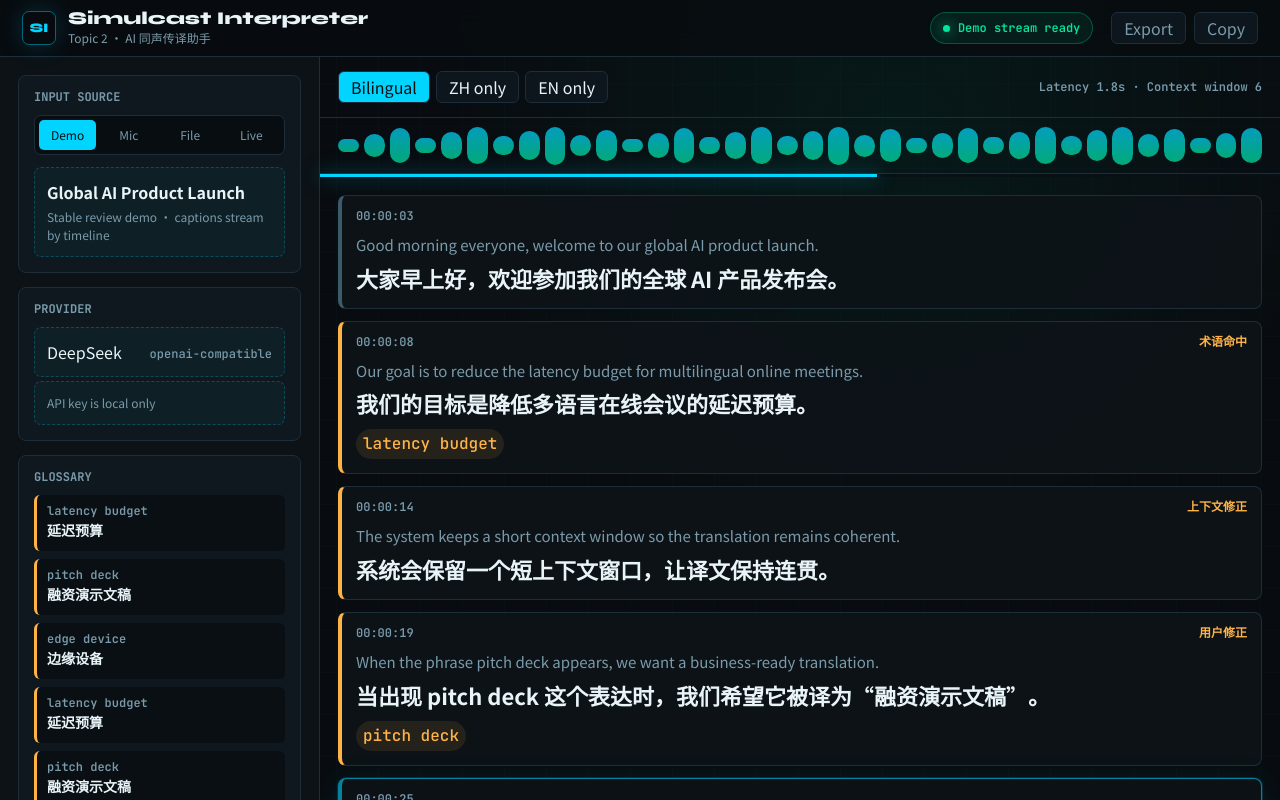
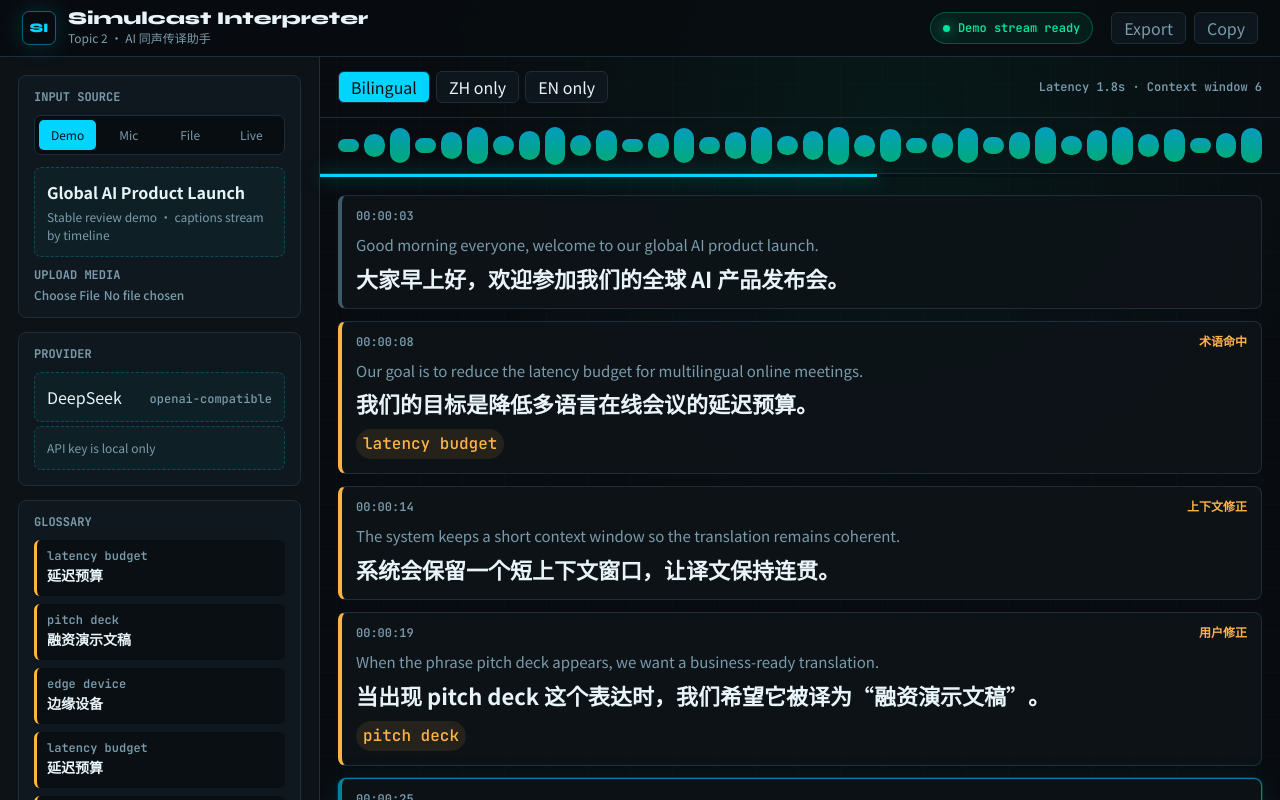
Before and after one commit to cc703/Simultaneous-Interpretation-AI, a React (Vite) app in the folder interpreter/: page / in a window 1280 px wide. Shown: the top 800 px of the page. Built offline with nearby package versions, Linux system fonts and the light colour scheme.

Commit message:
feat(file-upload): drive captions from uploaded media playback

```diff
--- a/interpreter/src/App.jsx
+++ b/interpreter/src/App.jsx
@@ -1,8 +1,9 @@
-import { useEffect, useMemo, useState } from 'react';
+import { useEffect, useMemo, useRef, useState } from 'react';
 import { mockGlossary, mockSubtitles } from './mock/subtitles.js';
 import {
   isSTTSupported,
   startDemoStream,
+  startFileDemoStream,
   startSTTSession,
   stopDemoStream,
   stopSTTSession,
@@ -20,6 +21,7 @@ export default function App() {
   const correctionCount = useStore((state) => state.correctionCount);
   const selectedSubtitleId = useStore((state) => state.selectedSubtitleId);
   const setSourceMode = useStore((state) => state.setSourceMode);
+  const setUploadedFile = useStore((state) => state.setUploadedFile);
   const addGlossaryTerm = useStore((state) => state.addGlossaryTerm);
   const selectSubtitle = useStore((state) => state.selectSubtitle);
   const updateSubtitleTranslation = useStore((state) => state.updateSubtitleTranslation);
@@ -27,6 +29,10 @@ export default function App() {
   const [draftZh, setDraftZh] = useState('');
   const [termSource, setTermSource] = useState('');
   const [termTarget, setTermTarget] = useState('');
+  const [fileUrl, setFileUrl] = useState('');
+  const [fileMeta, setFileMeta] = useState(null);
+  const [fileProgress, setFileProgress] = useState(0);
+  const audioRef = useRef(null);
   const displaySubtitles = subtitles.length > 0 ? subtitles : mockSubtitles;
   const selectedSubtitle = useMemo(() => (
     displaySubtitles.find((subtitle) => subtitle.id === selectedSubtitleId)
@@ -44,9 +50,13 @@ export default function App() {
     setDraftZh(selectedSubtitle?.zh ?? '');
   }, [selectedSubtitle?.id, selectedSubtitle?.zh]);
 
+  useEffect(() => () => {
+    if (fileUrl) URL.revokeObjectURL(fileUrl);
+  }, [fileUrl]);
+
   const handleRunClick = () => {
     if (isRunning) {
-      if (sourceMode === 'demo') {
+      if (sourceMode === 'demo' || sourceMode === 'file') {
         stopDemoStream();
         useStore.getState().stopTranslation();
       } else {
@@ -57,6 +67,11 @@ export default function App() {
 
     if (sourceMode === 'mic') {
       startSTTSession();
+      return;
+    }
+
+    if (sourceMode === 'file') {
+      startFileDemoStream(audioRef.current);
       return;
     }
 
@@ -90,6 +105,36 @@ export default function App() {
 
   const handleCopy = async () => {
     await copyBilingual(displaySubtitles);
+  };
+
+  const handleFileChange = (event) => {
+    const file = event.target.files?.[0];
+    if (!file) return;
+
+    if (fileUrl) URL.revokeObjectURL(fileUrl);
+    const nextUrl = URL.createObjectURL(file);
+    setUploadedFile(file);
+    setFileUrl(nextUrl);
+    setFileMeta({
+      name: file.name,
+      type: file.type || 'unknown',
+      size: file.size,
+      duration: 0,
+    });
+    setFileProgress(0);
+    setSourceMode('file');
+  };
+
+  const handleAudioMetadata = () => {
+    const duration = audioRef.current?.duration;
+    if (!Number.isFinite(duration)) return;
+    setFileMeta((current) => current ? { ...current, duration } : current);
+  };
+
+  const handleAudioTimeUpdate = () => {
+    const audio = audioRef.current;
+    if (!audio || !Number.isFinite(audio.duration) || audio.duration === 0) return;
+    setFileProgress(audio.currentTime / audio.duration);
   };
 
   return (
@@ -131,18 +176,54 @@ export default function App() {
               >
                 Mic
               </button>
-              <button type="button" onClick={() => setSourceMode('file')}>File</button>
+              <button
+                type="button"
+                className={sourceMode === 'file' ? 'active' : ''}
+                onClick={() => setSourceMode('file')}
+              >
+                File
+              </button>
               <button type="button" onClick={() => setSourceMode('live')}>Live</button>
             </div>
             <div className="source-card">
-              <strong>Global AI Product Launch</strong>
+              <strong>{sourceMode === 'file' ? (fileMeta?.name ?? 'Upload an audio/video file') : 'Global AI Product Launch'}</strong>
               <span>
-                {sourceMode === 'demo'
+                {sourceMode === 'file'
+                  ? 'File playback drives the same timestamped caption stream'
+                  : sourceMode === 'demo'
                   ? 'Stable review demo · captions stream by timeline'
                   : (isSTTSupported()
                     ? 'Mic STT available · Demo fallback ready'
                     : 'Web Speech unavailable · Demo fallback ready')}
               </span>
+            </div>
+            <div className="file-uploader">
+              <label>
+                <span>Upload media</span>
+                <input
+                  accept=".mp3,.mp4,.wav,.m4a,.webm,.ogg,audio/*,video/*"
+                  type="file"
+                  onChange={handleFileChange}
+                />
+              </label>
+              {fileMeta && (
+                <div className="file-meta">
+                  <span>{formatBytes(fileMeta.size)}</span>
+                  <span>{fileMeta.duration ? formatDuration(fileMeta.duration) : 'duration pending'}</span>
+                  <span>{fileMeta.type}</span>
+                </div>
+              )}
+              {fileUrl && (
+                <audio
+                  ref={audioRef}
+                  controls
+                  src={fileUrl}
+                  onLoadedMetadata={handleAudioMetadata}
+                  onTimeUpdate={handleAudioTimeUpdate}
+                >
+                  <track kind="captions" />
+                </audio>
+              )}
             </div>
           </section>
 
@@ -224,7 +305,9 @@ export default function App() {
               />
             ))}
           </div>
-          <div className="progress-track"><span /></div>
+          <div className="progress-track">
+            <span style={{ width: sourceMode === 'file' ? `${Math.round(fileProgress * 100)}%` : undefined }} />
+          </div>
 
           <div className="subtitle-scroll">
             {displaySubtitles.length === 0 && !currentInterim.en && (
@@ -306,6 +389,20 @@ export default function App() {
   );
 }
 
+function formatBytes(bytes) {
+  if (!bytes) return '0 B';
+  const units = ['B', 'KB', 'MB', 'GB'];
+  const index = Math.min(Math.floor(Math.log(bytes) / Math.log(1024)), units.length - 1);
+  return `${(bytes / (1024 ** index)).toFixed(index === 0 ? 0 : 1)} ${units[index]}`;
+}
+
+function formatDuration(seconds) {
+  const safe = Math.max(0, Math.floor(seconds));
+  const minutes = String(Math.floor(safe / 60)).padStart(2, '0');
+  const rest = String(safe % 60).padStart(2, '0');
+  return `${minutes}:${rest}`;
+}
+
 function correctionLabel(type) {
   return {
     manual: '用户修正',
--- a/interpreter/src/engine/demoStream.js
+++ b/interpreter/src/engine/demoStream.js
@@ -2,6 +2,7 @@ import { useStore } from '../store/index.js';
 import { demoTranscript } from '../mock/demoTranscript.js';
 
 let timers = [];
+let fileStopper = null;
 
 export function startDemoStream({ speed = 0.45 } = {}) {
   stopDemoStream();
@@ -34,8 +35,60 @@ export function startDemoStream({ speed = 0.45 } = {}) {
 export function stopDemoStream() {
   timers.forEach((timer) => window.clearTimeout(timer));
   timers = [];
+  if (fileStopper) {
+    fileStopper();
+    fileStopper = null;
+  }
 }
 
 export function getDemoTranscript() {
   return demoTranscript;
 }
+
+export function startFileDemoStream(audioElement) {
+  stopDemoStream();
+
+  if (!audioElement) {
+    throw new Error('Missing audio element for file demo stream.');
+  }
+
+  const store = useStore.getState();
+  store.startTranslation();
+  store.setSourceMode('file');
+
+  const emitted = new Set();
+  const releaseDueCaptions = () => {
+    const currentMs = audioElement.currentTime * 1000;
+
+    demoTranscript.forEach((entry, index) => {
+      if (emitted.has(index) || currentMs < entry.startMs) return;
+      emitted.add(index);
+      useStore.getState().appendSubtitle({
+        timestamp: Date.now(),
+        en: entry.en,
+        zh: entry.zh,
+        corrected: Boolean(entry.termsApplied?.length),
+        correctionType: entry.termsApplied?.length ? 'glossary' : null,
+        termsApplied: entry.termsApplied ?? [],
+      });
+    });
+  };
+
+  const handleEnded = () => {
+    releaseDueCaptions();
+    useStore.getState().stopTranslation();
+  };
+
+  audioElement.addEventListener('timeupdate', releaseDueCaptions);
+  audioElement.addEventListener('ended', handleEnded);
+  audioElement.currentTime = 0;
+  audioElement.play().catch((error) => {
+    console.warn('[demoStream] audio playback failed:', error);
+  });
+
+  fileStopper = () => {
+    audioElement.pause();
+    audioElement.removeEventListener('timeupdate', releaseDueCaptions);
+    audioElement.removeEventListener('ended', handleEnded);
+  };
+}
--- a/interpreter/src/engine/index.js
+++ b/interpreter/src/engine/index.js
@@ -13,6 +13,7 @@ export {
 } from './translator.js';
 export {
   getDemoTranscript,
+  startFileDemoStream,
   startDemoStream,
   stopDemoStream,
 } from './demoStream.js';
--- a/interpreter/src/index.css
+++ b/interpreter/src/index.css
@@ -197,6 +197,49 @@ button {
   border: 1px dashed rgba(0, 212, 255, 0.25);
   border-radius: 7px;
   background: rgba(0, 212, 255, 0.04);
+}
+
+.file-uploader {
+  display: grid;
+  gap: 10px;
+  margin-top: 12px;
+}
+
+.file-uploader label {
+  display: grid;
+  gap: 7px;
+  color: var(--muted);
+  font: 700 12px/1 "JetBrains Mono", monospace;
+  text-transform: uppercase;
+}
+
+.file-uploader input[type="file"] {
+  width: 100%;
+  color: var(--muted);
+  font: 500 12px/1.2 "Noto Sans SC", sans-serif;
+}
+
+.file-uploader audio {
+  width: 100%;
+  height: 38px;
+}
+
+.file-meta {
+  display: grid;
+  grid-template-columns: repeat(3, minmax(0, 1fr));
+  gap: 6px;
+}
+
+.file-meta span {
+  min-width: 0;
+  overflow: hidden;
+  padding: 6px;
+  border-radius: 5px;
+  color: var(--muted);
+  background: rgba(8, 12, 16, 0.72);
+  font: 600 11px/1.1 "JetBrains Mono", monospace;
+  text-overflow: ellipsis;
+  white-space: nowrap;
 }
 
 .source-card strong,
```
Also changed, not shown: 1 other file (tests, documents, lock files or other folders).
